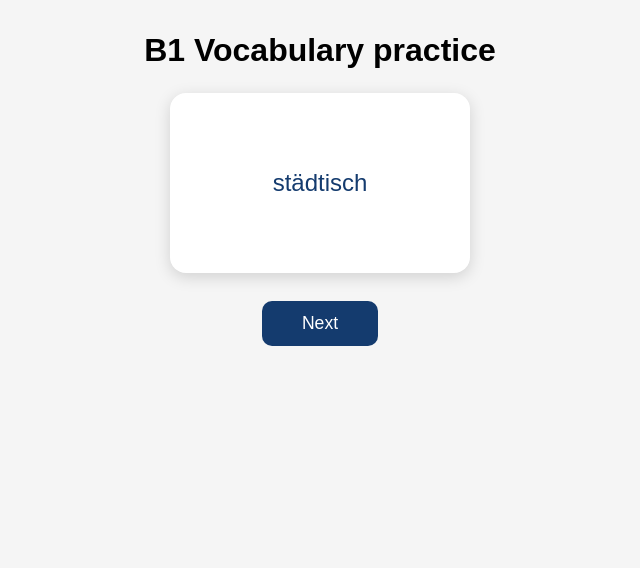
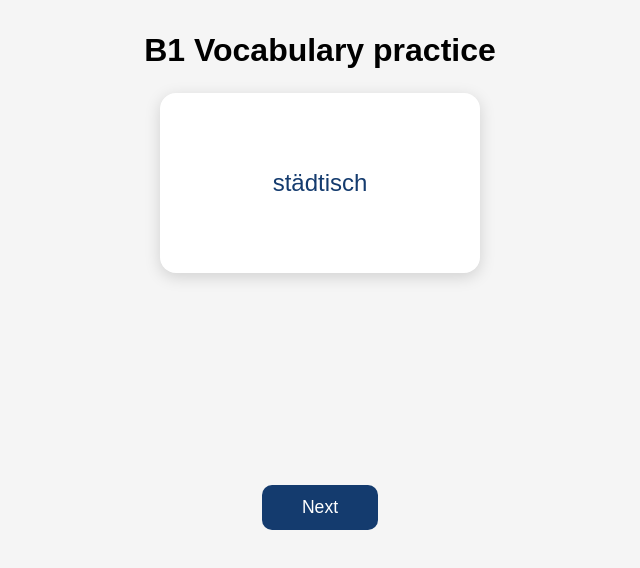
Before and after one commit to roieshalom/B1-Wortlist, a plain HTML site: page index.html in a window 1280 px wide. Shown: the whole page, without its empty margins (320-960 px from the left). Drawn offline with Linux system fonts and the light colour scheme.

Commit message:
Update styles in index.html for layout adjustments
Refactor styles for layout and flip card components.

```diff
--- a/index.html
+++ b/index.html
@@ -14,12 +14,9 @@
             min-height: 100vh;
             font-family: Arial, sans-serif;
             background: #f5f5f5;
-            margin: 0;
-            padding: 0;
         }
         .main-layout {
             min-height: 100vh;
-            min-height: 100dvh;
             display: flex;
             flex-direction: column;
             align-items: center;
@@ -27,36 +24,25 @@
         }
         h1 {
             text-align: center;
-            margin: 32px 0 24px 0;
-            flex-shrink: 0;
-            background: #f5f5f5;
-            z-index: 2;
-            width: 100vw;
+            margin-top: 32px;
+            margin-bottom: 24px;
         }
         #game-container {
+            width: 100%;
             display: flex;
             flex-direction: column;
             align-items: center;
-            justify-content: flex-start;
-            width: 100%;
-            flex-grow: 0;
-            flex-shrink: 0;
         }
         .flip-card {
-            background-color: transparent;
-            width: 300px;
+            width: 320px;
             max-width: 95vw;
             min-height: 180px;
-            height: auto;
+            margin-bottom: 32px; /* This controls the gap to the button */
+            background: transparent;
             perspective: 800px;
-            display: flex;
-            align-items: center;
-            justify-content: center;
-            margin-bottom: 28px;
-            margin-top: 0;
+            /* Remove align-items, justify-content to allow card to grow naturally */
         }
         .flip-card-inner {
-            position: relative;
             width: 100%;
             min-height: 180px;
             height: auto;
@@ -64,19 +50,16 @@
             transition: transform 0.5s;
             transform-style: preserve-3d;
             cursor: pointer;
-            display: flex;
-            align-items: center;
-            justify-content: center;
+            position: relative;
         }
         .flip-card.flipped .flip-card-inner {
             transform: rotateY(180deg);
         }
         .flip-card-front, .flip-card-back {
-            position: absolute;
+            /* Remove position: absolute! */
             width: 100%;
             min-height: 180px;
             height: auto;
-            backface-visibility: hidden;
             background: #fff;
             border-radius: 16px;
             box-shadow: 0 4px 16px rgba(0,0,0,0.15);
@@ -89,9 +72,12 @@
             font-weight: normal;
             box-sizing: border-box;
             word-break: break-word;
+            backface-visibility: hidden;
+            transition: background 0.3s;
         }
         .flip-card-front {
             color: #143b6e;
+            background: #fff;
         }
         .flip-card-back {
             background: #143b6e;
@@ -125,9 +111,9 @@
             margin-bottom: 36px;
             margin-top: 0;
             display: block;
-            margin-left: auto;
-            margin-right: auto;
-            flex-shrink: 0;
+        }
+        #next-btn:hover {
+            background: #1950a0;
         }
         @media (max-width: 700px) {
             .flip-card {
```
